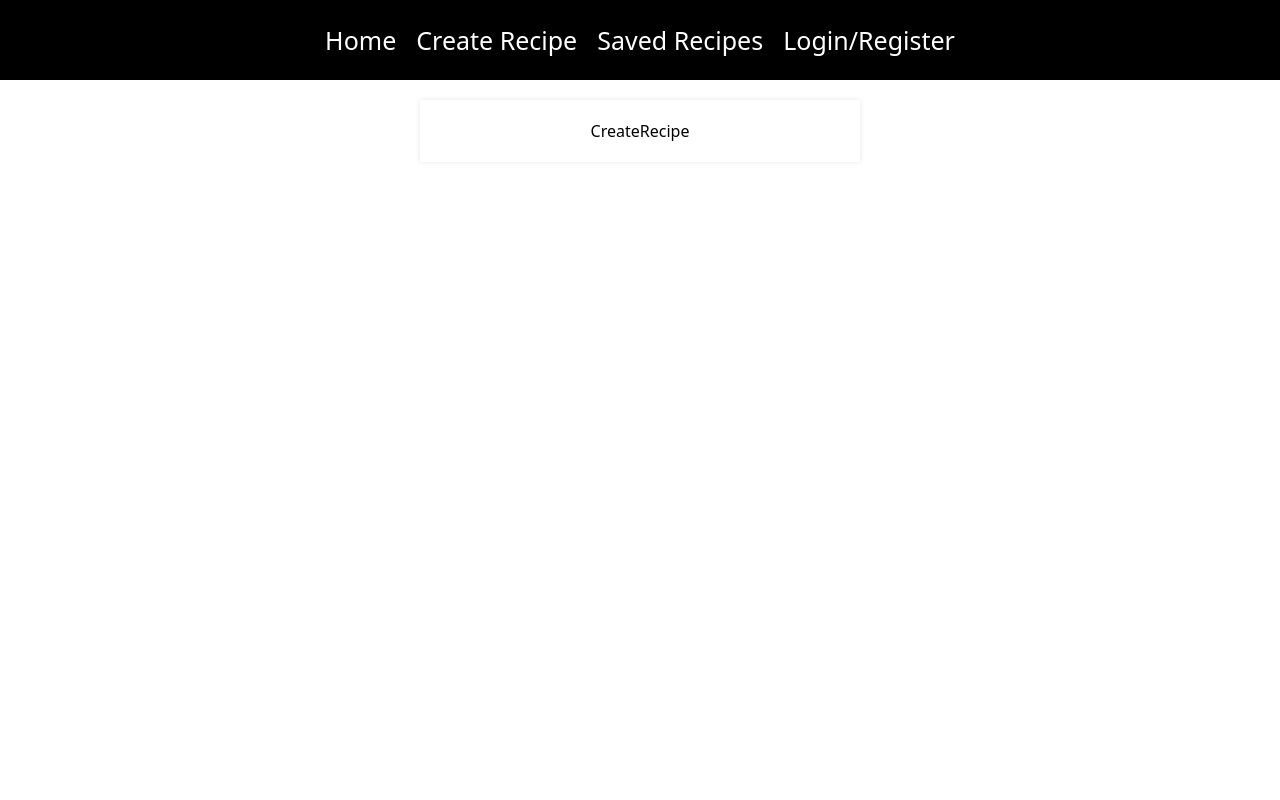
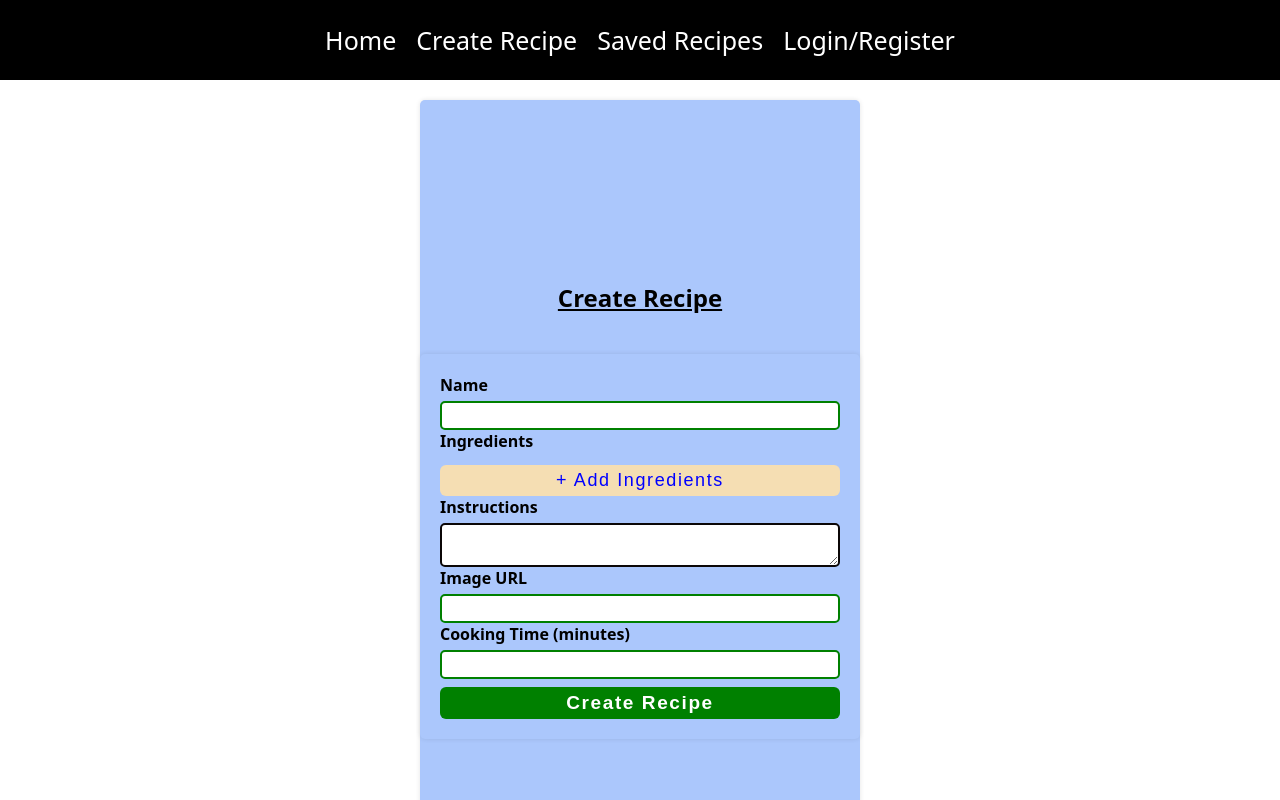
Before and after one commit to ehsanA380/Recipe-Project, a React (Create React App) app: page /create-recipe in a window 1280 px wide. Shown: the top 800 px of the page. Built offline with nearby package versions, Linux system fonts and the light colour scheme.

Commit message:
second last commit

```diff
--- a/src/App.css
+++ b/src/App.css
@@ -35,6 +35,18 @@ h2{
   margin: 20px;
   width: 400px;
 }
+.savedRecipe-container{
+  display: flex;
+  flex-direction: column;
+  justify-content: center;
+  /* align-items: center; */
+  padding: 20px;
+  background-color: rgb(171, 199, 252);
+  border-radius: 5px;
+  box-shadow: 0 0 5px rgba(0, 0, 0 , 0.1);
+  margin: 20px;
+  width: 400px;
+}
 
 .form-group{
   display: flex;
@@ -46,14 +58,14 @@ label {
   font-weight: bold;
   margin-bottom: 5px;
 }
-input{
+input,textarea{
   outline: none;
   border: 2px solid rgb(11, 7, 7);
   border-radius: 5px;
   padding: 5px;
   font-weight: 600;
 }
-input:focus{
+input,textarea:focus{
   border: 2px solid green;
 }
 .auth button{
@@ -68,9 +80,17 @@ input:focus{
   color: white;
   letter-spacing: 0.1rem;
   margin-top: 2%;
+  cursor: pointer;
 }
 button:active{
   background-color: orange;
+}
+button.add-button{
+  color: blue;
+  width: 100%;
+  font-size: 18px;
+  font-weight: 500;
+  background-color: wheat;
 }
 .navbar{
   margin: 0;
--- a/src/components/navbar.js
+++ b/src/components/navbar.js
@@ -19,7 +19,7 @@ export const Navbar = () =>{
             <Link to="/">Home</Link>
             <Link to="/create-recipe">Create Recipe</Link>
             <Link to="/saved-recipes">Saved Recipes</Link>
-            {!window.localStorage.getItem('userID')?<Link to = "/auth">Login/Register</Link>:<button onClick={logout}>Logout</button>}
+            {!window.localStorage.getItem('userID')?<Link to = "/auth">Login/Register</Link>:<button style={{background:"red",borderRadius:"5px",fontSize:"20px",fontWeight:"600",padding:"4px 10px",marginLeft:"10px" ,cursor:"pointer",outline:"none",border:"none",color:"white"}} onClick={logout}>Logout</button>}
         </div>
     );
 }
--- /dev/null
+++ b/src/hoooks/useGetUserID.js
@@ -0,0 +1,3 @@
+export const useGetUserID = ()=>{
+    return window.localStorage.getItem("userID")
+}
--- a/src/pages/create-recipe.js
+++ b/src/pages/create-recipe.js
@@ -1,3 +1,74 @@
+import {useState} from 'react';
+import axios from 'axios';
+import { useGetUserID } from '../hoooks/useGetUserID';
+import {useNavigate} from 'react-router-dom';
+
 export const CreateRecipe = ()=>{
-    return <div className="create-recipe"> CreateRecipe </div>
+    const userID = useGetUserID();
+
+    const [recipe,setRecipe]= useState({
+        name:"",
+        ingredients: [],
+        instructions:"",
+        imageURL:"",
+        cookingTime:0,
+        userOwner:userID
+    });
+
+    const navigate =  useNavigate();
+
+    const handleChange = (event)=>{
+        const {name , value} =event.target;
+        setRecipe({...recipe,[name]:value});
+    }
+    const handleIngredientChange = (event,idx)=>{
+        const { value} =event.target;
+        const ingredients = recipe.ingredients;
+        ingredients[idx] = value;
+        setRecipe({...recipe,ingredients});
+
+    }
+    const addIngredient =(event)=>{
+        // event.preventDefault();
+        setRecipe({...recipe,ingredients: [...recipe.ingredients, ""]})
+    }
+    const onSubmit = async (event)=>{
+        event.preventDefault();
+        try {
+            await axios.post("http://localhost:3001/recipes/create",recipe);
+            alert('recipe created')
+            navigate('/')
+        } catch (err) {
+            console.log(err);
+        }
+
+    }
+    return(
+        <div className="auth savedRecipe-container">
+            <h2>Create Recipe</h2>
+            <form className='savedRecipe-container' onSubmit={onSubmit}>
+                <label htmlFor="name">Name</label>
+                <input type="text"name='name' id="name" onChange={handleChange} />
+                <label htmlFor="ingredients">Ingredients</label>
+                {recipe.ingredients.map((ingredient, idx) => (
+                    <input
+                     key={idx}
+                     id='ingredients'
+                     type='text'
+                     name='ingredients'
+                     value={ingredient}
+                     onChange={(event) => handleIngredientChange(event, idx)} />
+                ))}
+                <button className="add-button"onClick={addIngredient} type='button'>+ Add Ingredients</button>
+                <label htmlFor="instructions">Instructions</label>
+                <textarea type="text"name='instructions' id="instructions"  onChange={handleChange}/>
+                <label htmlFor="imageURL">Image URL</label>
+                <input type="text" name='imageURL' id="imageURL"  onChange={handleChange}/>
+                <label htmlFor="cookingTime">Cooking Time (minutes)</label>
+                <input type="text" name='cookingTime' id="cookingTime" onChange={handleChange} />
+                <button type='submit'  >Create Recipe</button>
+
+            </form>
+        </div>
+    )
 }
--- /dev/null
+++ b/src/pages/home.css
@@ -0,0 +1,28 @@
+h2.heading{
+    text-decoration: none;
+    color: red;
+    margin-top: 5px;
+}
+
+.recipe-container{
+    border: 2px solid black;
+    border-radius: 7px;
+}
+
+.recipe-heading{
+    text-decoration: none;
+    font-weight: 700;
+    /* background-color: gray; */
+    text-align: left;
+
+}
+
+.instructions p{
+    font-size: 15px;
+}
+
+img{
+   max-width: 100%;
+   max-height: 250px;
+   /* image-orientation: from-image; */
+}
--- a/src/pages/home.js
+++ b/src/pages/home.js
@@ -1,10 +1,88 @@
+import  axios from "axios";
+import {useEffect, useState} from "react";
+import './home.css'
+import { useGetUserID } from "../hoooks/useGetUserID";
+
 export const Home = () => {
+    const [recipes ,setRecipes]= useState([]);
+    const [savedRecipes ,setSavedRecipes]= useState([]);
+    const userID = useGetUserID();
 
+    useEffect(()=>{
+      const fetchRecipe = async () =>{
+        try {
+          const response = await axios.get("http://localhost:3001/recipes");
+          setRecipes(response.data);
+          // console.log(response.data);
+        } catch (err) {
+          console.error(err);
+        }
+      }
+      const fetchSavedRecipe = async () =>{
+        try {
+          const response = await axios.get(
+            `http://localhost:3001/recipes/savedRecipes/ids/${userID}`);
+          setSavedRecipes(response.data.savedRecipes);
+          console.log(response);
+        } catch (err) {
+          console.error(err);
+        }
+      }
+
+      fetchRecipe();
+      fetchSavedRecipe();
+    },[])
+
+    const saveRecipe=async(recipeID)=>{
+      try {
+        const response = await axios.put('http://localhost:3001/recipes',{
+          recipeID,userID
+        });
+    setSavedRecipes(response.data.saveRecipe)
+        // console.log(response)
+      } catch (err) {
+        console.error(err);
+      }
+    }
+  //  const  isRecipeSaved = (id) => savedRecipes.includes(id);
+
+  //  const check = ()=>{
+  //   recipes.map((Rec)=>{
+  //     console.log(Rec._id);
+  //    console.log(savedRecipes.includes(Rec._id));
+
+  //   })
+  //  }
+  //  console.log(check());
+
+   console.log(savedRecipes);
+    console.log(recipes);
   return (
-    <>
+    <div>
+      <h2 className="heading">Recipes</h2>
+      <ul >
+        {recipes.map((recipe)=>(
 
-      <div className="create-recipe" style={{display:"inline",textAlign:"center",fontWeight:"bold"}}>welcome <span style={{color:"red"}}>{ window.localStorage.getItem('name')} </span></div>
+          <li key={recipe._id}className="recipe-container">
+            {/* {savedRecipes.includes(recipe._id) && <h1>already saved</h1>} */}
+            <div>
+              <h2 className="recipe-heading">{recipe.name}</h2>
+                {savedRecipes.includes(recipe._id)?
+                <button disabled>saved</button>:
+                <button onClick={()=>saveRecipe(recipe._id)}>save</button>}
+                {/* <button onClick={()=>saveRecipe(recipe._id)}
+                 disabled={isRecipeSaved(recipe._id)}
+                 >{isRecipeSaved(recipe._id)?'saved':'save'}</button> */}
 
-    </>
+            </div>
+            <div className="instructions">
+              <p>{recipe.instructions}</p>
+            </div>
+            <img src={recipe.imageURL} alt={recipe.name} className="recipe-img"/>
+            <p>Cooking Time: {recipe.cookingTime} (minutes)</p>
+          </li>
+        ))}
+      </ul>
+    </div>
   );
 };
--- a/src/pages/saved-recipes.js
+++ b/src/pages/saved-recipes.js
@@ -1,3 +1,49 @@
-export const SavedRecipes = ()=>{
-    return <div className="create-recipe"> SavedRecipe </div>
-}
+import  axios from "axios";
+import {useEffect, useState} from "react";
+import './home.css'
+import { useGetUserID } from "../hoooks/useGetUserID";
+
+export const SavedRecipes = () => {
+    const [savedRecipes ,setSavedRecipes]= useState([]);
+    const userID = useGetUserID();
+
+    useEffect(()=>{
+
+      const fetchSavedRecipe = async () =>{
+        try {
+          const response = await axios.get(
+            `http://localhost:3001/recipes/savedRecipes/${userID}`);
+          setSavedRecipes(response.data);
+
+          // console.log(response.data);
+        } catch (err) {
+          console.error(err);
+        }
+      }
+
+
+      fetchSavedRecipe();
+    },[])
+
+
+  return (
+    <div>
+      <h2 className="heading">Saved Recipes</h2>
+      <ul >
+        {savedRecipes.map((recipe)=>(
+          <li key={recipe._id}className="recipe-container">
+
+            <div>
+              <h2 className="recipe-heading">{recipe.name}</h2>
+            </div>
+            <div className="instructions">
+              <p>{recipe.instructions}</p>
+            </div>
+            <img src={recipe.imageURL} alt={recipe.name} className="recipe-img"/>
+            <p>Cooking Time: {recipe.cookingTime} (minutes)</p>
+          </li>
+        ))}
+      </ul>
+    </div>
+  );
+};
```
